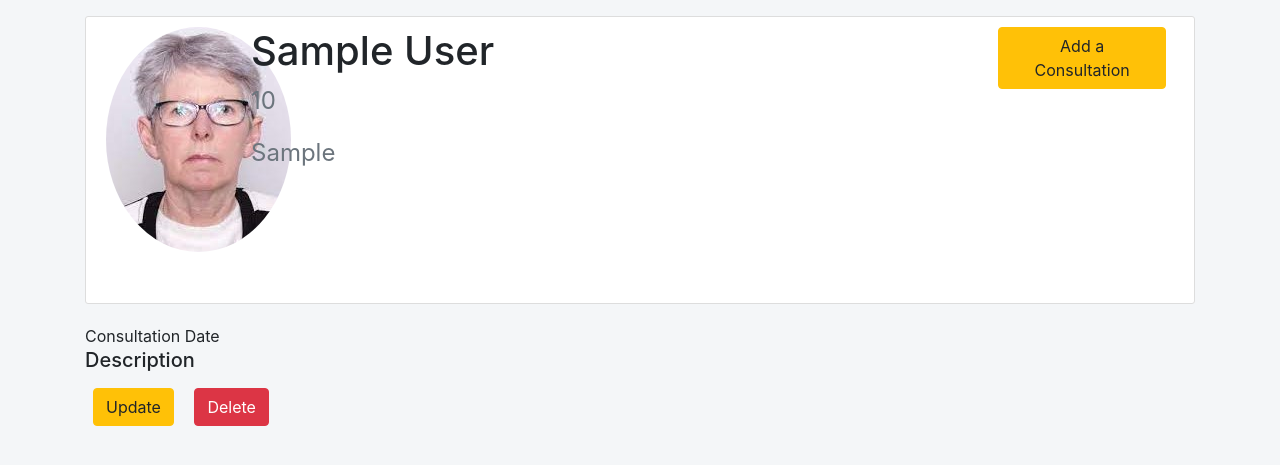
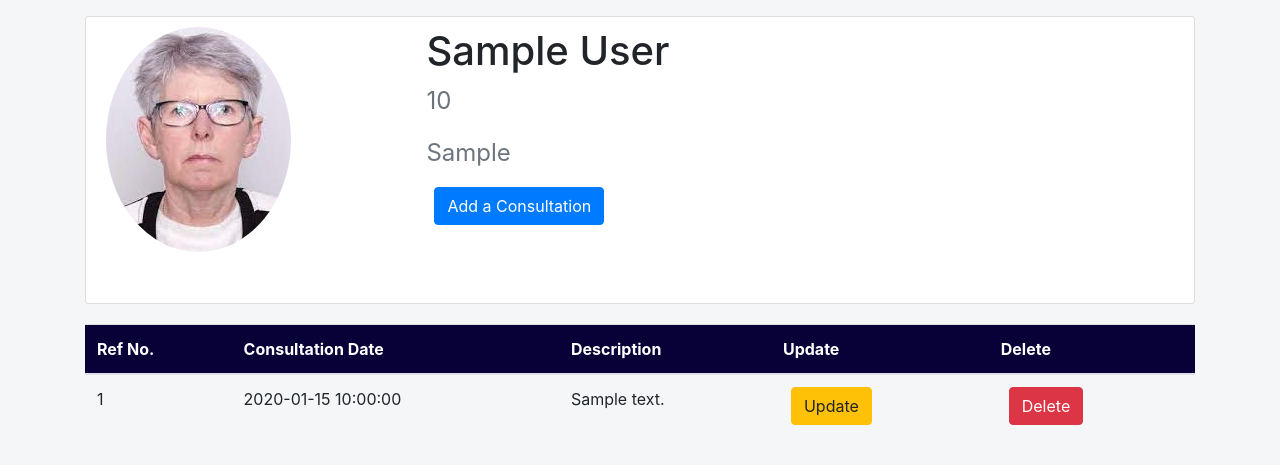
Before and after one commit to OmkarSuvarna/CA2-GroupC, a Flask app: page /patient_profile/1 in a window 1280 px wide. Shown: the part 56-521 px from the top of the page. Run offline with Flask 3, Linux system fonts and the light colour scheme; tables that the repository leaves empty hold one stand-in row (Sample ...).

Commit message:
Added consultation table frontend design

```diff
--- a/hospital/routes.py
+++ b/hospital/routes.py
@@ -21,7 +21,8 @@ def home_doctor():
 @app.route("/patient_profile/<int:patient_id>")
 def patient_profile(patient_id):
     patient = Patient.query.get_or_404(patient_id)
-    return render_template('patient_profile.html', title ='Patient Profile', patient=patient)
+    consultation = Consultation.query.filter_by(patient_id=patient_id)
+    return render_template('patient_profile.html', title ='Patient Profile', patient=patient, consultation=consultation)
 
 @app.route("/patient_page/<int:patient_id>/update", methods=['GET', 'POST'])
 def updatePatient(patient_id):
@@ -152,7 +153,8 @@ def patientConsultation(patient_id):
         db.session.add(consultation)
         db.session.commit()
         flash('Added Consultation Details', 'success')
-        return redirect(url_for('patient_profile', patient_id=patient_id))
+        consultation = Consultation.query.filter_by(patient_id=patient_id)
+        return redirect(url_for('patient_profile', patient_id=patient_id, consultation=consultation))
 
     # doctor = Doctor.query.get_or_404(doctor_id)
     # if patient.doctor != current_user:
--- a/hospital/templates/patient_profile.html
+++ b/hospital/templates/patient_profile.html
@@ -8,23 +8,32 @@
         <h2 class="profile-heading">{{ patient.firstName }} {{ patient.lastName }}</h2>
         <p class="text-secondary">{{ patient.age}}</p>
         <p class="text-secondary">{{ patient.gender }}</p>
-        </div>
-        <div>
-            <a href="{{ url_for('patientConsultation', patient_id=patient.id) }}" class="btn btn-warning mx-2">Add a Consultation</a>
-
+        <div><a href="{{ url_for('patientConsultation', patient_id=patient.id) }}" class="btn btn-primary mx-2">Add a Consultation</a></div>
     </div>
 </div>
-
     <!-- Patient Consultation Table -->
 <div class="patientConsultation-info">
-        <div>Consultation Date</div>
-        <div>
-            <h5>Description</h5>
-            <p></p>
-        </div>
-        <div>
-            <a href="#" class="btn btn-warning mx-2">Update</a>
-            <a href="#" class="btn btn-danger mx-2">Delete</a>
-        </div>
+<table class="table table-hover table-fixed">
+    <thead>
+    <tr class="table-row-color">
+        <th scope="col">Ref No.</th>
+        <th scope="col">Consultation Date</th>
+        <th scope="col">Description</th>
+        <th scope="col">Update</th>
+        <th scope="col">Delete</th>
+    </tr>
+    </thead>
+    <tbody>
+    {% for c in consultation %}
+    <tr>
+        <td>{{c.id}}</td>
+        <td>{{c.date_consultation}}</td>
+        <td>{{c.description}}</td>
+        <td><a href="#" class="btn btn-warning mx-2">Update</a></td>
+        <td><a href="#" class="btn btn-danger mx-2">Delete</a></td>
+    </tr>
+    {% endfor %}
+    </tbody>
+</table>
 </div>
 {% endblock bodyContent %}
```
Also changed, not shown: hospital/static/styles.css (line endings or trailing spaces). Lines whose indentation alone changed are shown as unchanged.
